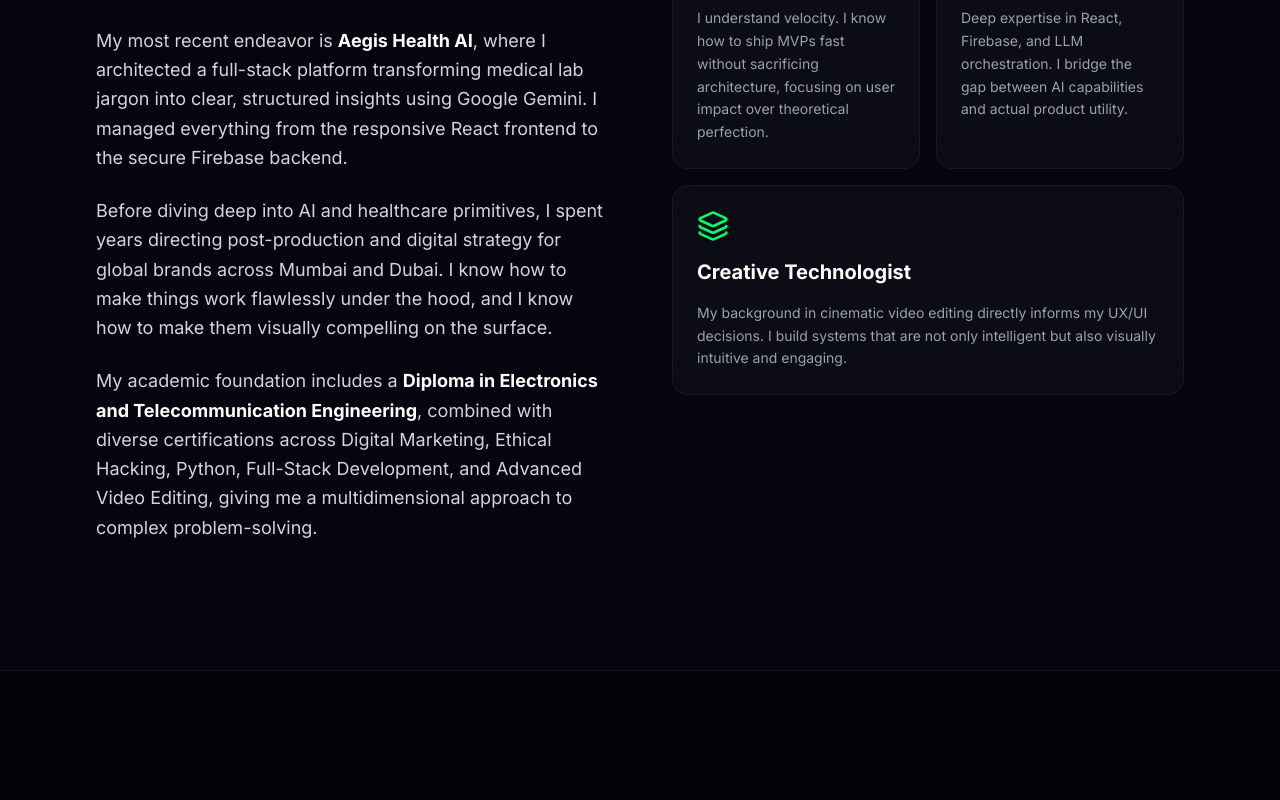
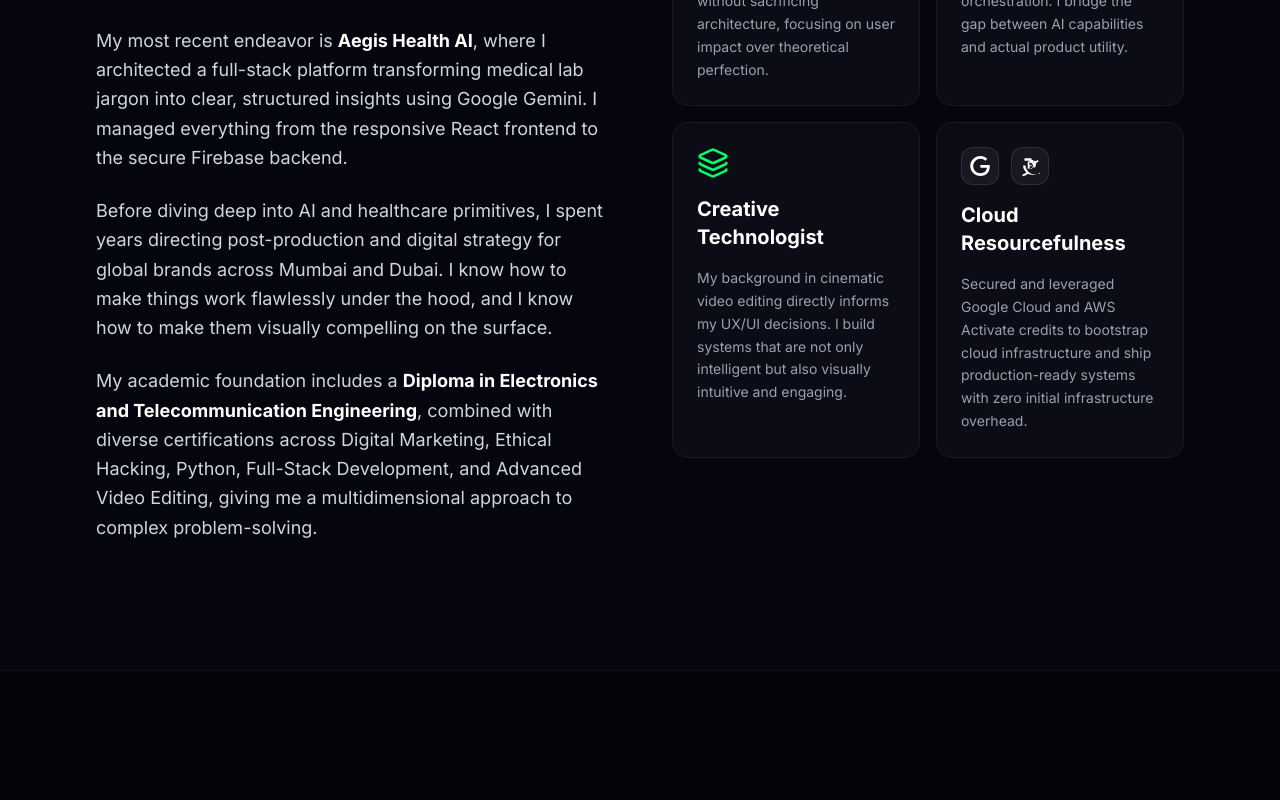
Before and after one commit to dhurianiket/aniket-living-cv, a React (Vite) app: page / in a window 1280 px wide. Shown: the part 2140-2940 px from the top of the page. Built offline with nearby package versions, Linux system fonts and the light colour scheme; no server answers.

Commit message:
feat: add ArthaDesk project and experience iconography
- Added ArthaDesk project details and chatbot response integration.
- Included icon support for cloud providers in the experience timeline.
- Updated About component to showcase cloud expertise.

```diff
--- a/src/components/About.tsx
+++ b/src/components/About.tsx
@@ -65,11 +65,30 @@
             </p>
           </div>
 
-          <div className={cn("glass-panel p-6 rounded-2xl flex flex-col gap-4 sm:col-span-2 transition-all duration-500", mode === "creative" && "border-brand-green/50 shadow-[0_0_20px_rgba(0,255,102,0.1)]")}>
+          <div className={cn("glass-panel p-6 rounded-2xl flex flex-col gap-4 transition-all duration-500", mode === "creative" && "border-brand-green/50 shadow-[0_0_20px_rgba(0,255,102,0.1)]")}>
             <Layers className="w-8 h-8 text-brand-green" />
             <h3 className="font-bold text-white text-xl">Creative Technologist</h3>
             <p className="text-sm text-gray-400 leading-relaxed">
               My background in cinematic video editing directly informs my UX/UI decisions. I build systems that are not only intelligent but also visually intuitive and engaging.
+            </p>
+          </div>
+
+          <div className={cn("glass-panel p-6 rounded-2xl flex flex-col gap-4 transition-all duration-500", mode === "founder" && "border-brand-amber/50 shadow-[0_0_20px_rgba(255,191,0,0.15)]")}>
+            <div className="flex items-center gap-3">
+              <div title="Google Cloud" className="p-2 rounded-xl bg-white/5 border border-white/10 shrink-0 shadow-inner">
+                <svg role="img" viewBox="0 0 24 24" xmlns="http://www.w3.org/2000/svg" className="w-5 h-5 fill-white" fill="currentColor">
+                  <path d="M12.48 10.92v3.28h7.84c-.24 1.84-.853 3.187-1.787 4.133-1.147 1.147-2.933 2.4-6.053 2.4-4.827 0-8.6-3.893-8.6-8.72s3.773-8.72 8.6-8.72c2.6 0 4.507 1.027 5.907 2.347l2.307-2.307C18.747 1.44 16.133 0 12.48 0 5.867 0 .307 5.387.307 12s5.56 12 12.173 12c3.573 0 6.267-1.173 8.373-3.36 2.16-2.16 2.84-5.213 2.84-7.667 0-.76-.053-1.467-.173-2.053H12.48z"/>
+                </svg>
+              </div>
+              <div title="Amazon Web Services" className="p-2 rounded-xl bg-white/5 border border-white/10 shrink-0 shadow-inner">
+                <svg role="img" viewBox="0 0 24 24" xmlns="http://www.w3.org/2000/svg" className="w-5 h-5 fill-white" fill="currentColor">
+                  <path d="M11.536 10.37h-.069c-.069-.033-.138-.07-.138-.138V7.994c0-.069.069-.138.138-.138h.069c1.927 0 3.097 1.032 3.097 2.443 0 1.341-.963 2.1-2.96 2.203h-.137v-.034V10.37zm-.172-3.888H9.3v8.815h2.167v-3.82c1.376-.068 2.615-.412 3.51-1.17.962-.756 1.444-1.787 1.444-3.025 0-2.407-1.548-3.404-4.885-3.404v-.033-1.34h-.172v3.978zm4.61 5.397c-.035.103-.069.24-.104.378-.068.172-.103.378-.172.585-.137.378-.276.791-.55 1.135-.654.895-1.548 1.48-2.65 1.825l-.206-.481c1.032-.344 1.788-.86 2.373-1.616.275-.378.448-.757.55-1.102.034-.137.069-.275.103-.412.035-.103.07-.241.103-.344l.826-6.196h2.236l-.378 1.548c.413-.654.929-1.204 1.583-1.548.653-.344 1.376-.516 2.167-.516h.103v2.099h-.103c-1.102 0-1.892.413-2.305 1.204l-1.342 5.402h-2.2zM24 21.055a15.82 15.82 0 0 1-5.16 1.273c-2.477 0-4.644-.55-6.398-1.548-1.754-.997-3.097-2.34-4.095-3.92-1.032-1.618-1.617-3.475-1.788-5.505H3.693c0 2.202.62 4.197 1.789 5.885.584.86 1.307 1.652 2.133 2.34-.138.138-.31.31-.482.447-1.204.996-2.614 1.788-4.162 2.27l-.172.068.723 1.996c2.098-.551 3.99-1.446 5.572-2.753.138-.138.31-.241.448-.378.895.482 1.858.86 2.855 1.102C13.564 22.604 14.837 22.81 16.145 22.81a17.9 17.9 0 0 0 5.813-1.066l2.042-1.996-.05-1.3h.05zM5.38 5.75H13.67V2.583h-8.29v3.167z"/>
+                </svg>
+              </div>
+            </div>
+            <h3 className="font-bold text-white text-xl">Cloud Resourcefulness</h3>
+            <p className="text-sm text-gray-400 leading-relaxed">
+              Secured and leveraged Google Cloud and AWS Activate credits to bootstrap cloud infrastructure and ship production-ready systems with zero initial infrastructure overhead.
             </p>
           </div>
         </motion.div>
--- a/src/components/ExperienceTimeline.tsx
+++ b/src/components/ExperienceTimeline.tsx
@@ -43,6 +43,26 @@
                       <span>{exp.location}</span>
                     </>
                   )}
+                  {exp.icons && exp.icons.length > 0 && (
+                    <div className="flex items-center gap-2 ml-auto">
+                      {exp.icons.includes("google") && (
+                        <div title="Google Cloud" className="p-1 rounded bg-white/5 border border-white/10 shrink-0">
+                          <svg role="img" viewBox="0 0 24 24" xmlns="http://www.w3.org/2000/svg" className="w-4 h-4 fill-white" fill="currentColor">
+                            <title>Google</title>
+                            <path d="M12.48 10.92v3.28h7.84c-.24 1.84-.853 3.187-1.787 4.133-1.147 1.147-2.933 2.4-6.053 2.4-4.827 0-8.6-3.893-8.6-8.72s3.773-8.72 8.6-8.72c2.6 0 4.507 1.027 5.907 2.347l2.307-2.307C18.747 1.44 16.133 0 12.48 0 5.867 0 .307 5.387.307 12s5.56 12 12.173 12c3.573 0 6.267-1.173 8.373-3.36 2.16-2.16 2.84-5.213 2.84-7.667 0-.76-.053-1.467-.173-2.053H12.48z"/>
+                          </svg>
+                        </div>
+                      )}
+                      {exp.icons.includes("aws") && (
+                        <div title="Amazon Web Services" className="p-1 rounded bg-white/5 border border-white/10 shrink-0">
+                          <svg role="img" viewBox="0 0 24 24" xmlns="http://www.w3.org/2000/svg" className="w-4 h-4 fill-white" fill="currentColor">
+                            <title>Amazon Web Services</title>
+                            <path d="M11.536 10.37h-.069c-.069-.033-.138-.07-.138-.138V7.994c0-.069.069-.138.138-.138h.069c1.927 0 3.097 1.032 3.097 2.443 0 1.341-.963 2.1-2.96 2.203h-.137v-.034V10.37zm-.172-3.888H9.3v8.815h2.167v-3.82c1.376-.068 2.615-.412 3.51-1.17.962-.756 1.444-1.787 1.444-3.025 0-2.407-1.548-3.404-4.885-3.404v-.033-1.34h-.172v3.978zm4.61 5.397c-.035.103-.069.24-.104.378-.068.172-.103.378-.172.585-.137.378-.276.791-.55 1.135-.654.895-1.548 1.48-2.65 1.825l-.206-.481c1.032-.344 1.788-.86 2.373-1.616.275-.378.448-.757.55-1.102.034-.137.069-.275.103-.412.035-.103.07-.241.103-.344l.826-6.196h2.236l-.378 1.548c.413-.654.929-1.204 1.583-1.548.653-.344 1.376-.516 2.167-.516h.103v2.099h-.103c-1.102 0-1.892.413-2.305 1.204l-1.342 5.402h-2.2zM24 21.055a15.82 15.82 0 0 1-5.16 1.273c-2.477 0-4.644-.55-6.398-1.548-1.754-.997-3.097-2.34-4.095-3.92-1.032-1.618-1.617-3.475-1.788-5.505H3.693c0 2.202.62 4.197 1.789 5.885.584.86 1.307 1.652 2.133 2.34-.138.138-.31.31-.482.447-1.204.996-2.614 1.788-4.162 2.27l-.172.068.723 1.996c2.098-.551 3.99-1.446 5.572-2.753.138-.138.31-.241.448-.378.895.482 1.858.86 2.855 1.102C13.564 22.604 14.837 22.81 16.145 22.81a17.9 17.9 0 0 0 5.813-1.066l2.042-1.996-.05-1.3h.05zM5.38 5.75H13.67V2.583h-8.29v3.167z"/>
+                          </svg>
+                        </div>
+                      )}
+                    </div>
+                  )}
                 </div>
                 <ul className="space-y-2">
                   {exp.highlights.map((highlight, i) => (
--- a/src/components/ObsidianMiniBrain.tsx
+++ b/src/components/ObsidianMiniBrain.tsx
@@ -183,6 +183,25 @@
         response = "Opening secure case file...";
         setMiniBrainOpen(false);
         setCaseStudyOpen(true);
+      } else if (lowerText.includes("arthadesk") || lowerText.includes("billing") || lowerText.includes("distributor")) {
+        response = (
+          <div className="space-y-3">
+            <span className="font-mono text-[10px] text-brand-cyan bg-brand-cyan/15 px-2 py-0.5 rounded tracking-widest uppercase">
+              PROJECT DATA RETURNED
+            </span>
+            <p className="text-xs text-gray-300 font-sans leading-relaxed">
+              <strong>ArthaDesk</strong> is an offline-first distributor billing and management software custom-built for FMCG wholesalers and distributors. I built it for fast desktop deployment to solve extreme web connectivity limitations.
+            </p>
+            <a
+              href="https://arthadesk-distributor-billing-management-software-896741049937.asia-southeast1.run.app/"
+              target="_blank"
+              rel="noopener noreferrer"
+              className="px-4 py-2 bg-brand-cyan/20 text-brand-cyan border border-brand-cyan/50 font-semibold text-xs rounded-lg hover:bg-brand-cyan/30 transition-all font-mono inline-block cursor-pointer mt-1"
+            >
+              Launch Demo Environment
+            </a>
+          </div>
+        );
       }
       // General NLP Matches
       else {
--- a/src/data.tsx
+++ b/src/data.tsx
@@ -132,6 +132,17 @@
 
 export const projectsData: Project[] = [
   {
+    id: "p5",
+    title: "ArthaDesk",
+    shortDesc: "Offline-first distributor billing & management.",
+    problem: "FMCG wholesalers face severe connectivity issues making cloud-dependent billing systems unreliable and slow.",
+    solution: "Designed an offline-first billing & management software with fast desktop deployment and operational reliability.",
+    result: "Enabled fast, resilient billing for wholesalers without depending on constant internet connectivity.",
+    tools: ["Electron", "React", "Local DB", "Tailwind CSS"],
+    category: "Full-Stack",
+    link: "https://arthadesk-distributor-billing-management-software-896741049937.asia-southeast1.run.app/"
+  },
+  {
     id: "p1",
     title: "Aegis Health AI",
     shortDesc: "LLM-powered healthcare platform.",
@@ -183,6 +194,11 @@
     id: "a_playbook",
     text: "Multi-Agent Playbook",
     response: "" // Handled dynamically in NLP match
+  },
+  {
+    id: "a_arthadesk",
+    text: "What is ArthaDesk?",
+    response: "ArthaDesk is an offline-first distributor billing & management software for FMCG wholesalers. Built with React and an embedded local DB, it solves severe connectivity issues in rural areas."
   },
   {
     id: "a1",
--- a/src/types.ts
+++ b/src/types.ts
@@ -16,6 +16,7 @@
   location?: string;
   duration: string;
   highlights: string[];
+  icons?: ("google" | "aws" | string)[];
 }
 
 export interface Project {
```
